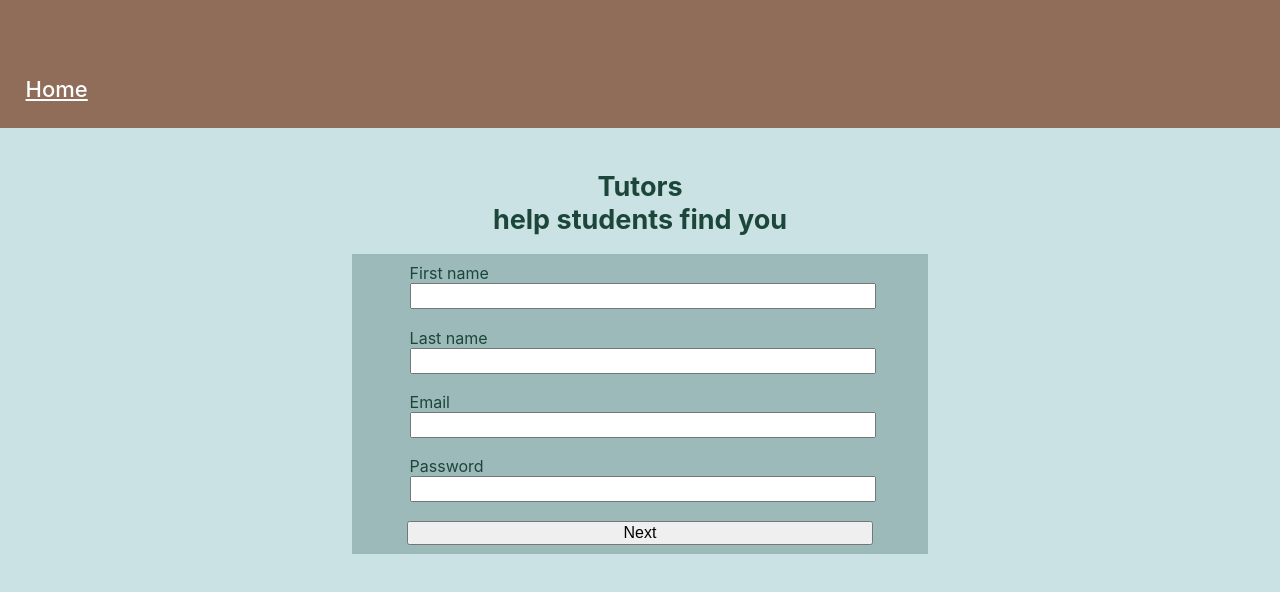
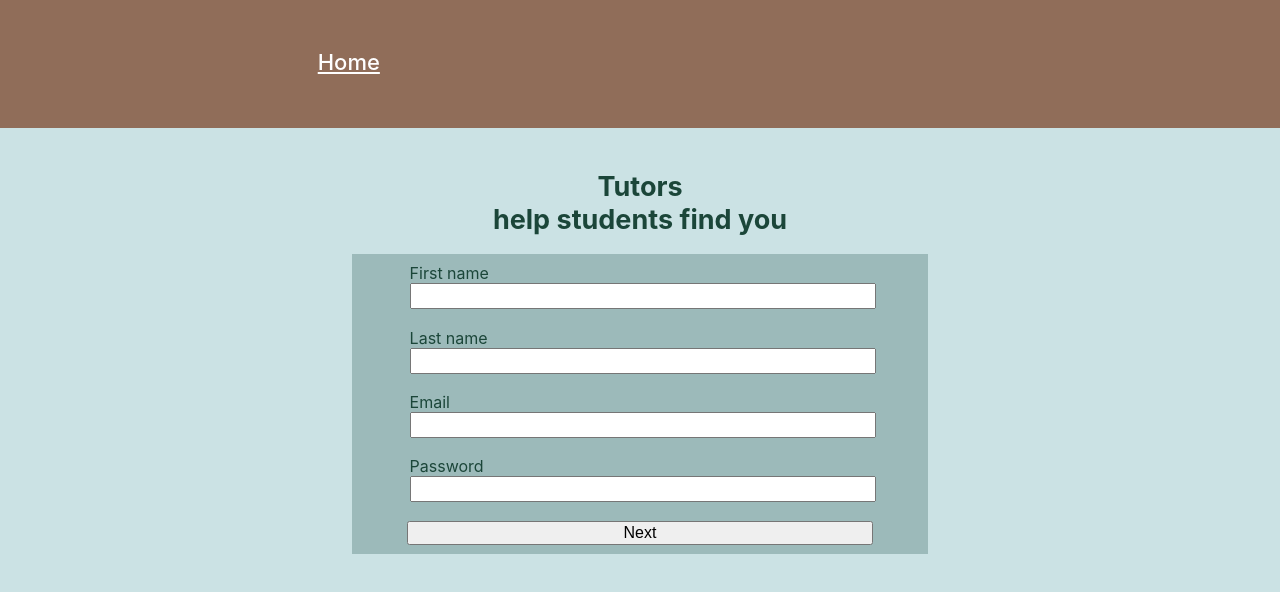
Before and after one commit to elireiner/tutors-app, a React (Create React App) app: page /tutors/add-service in a window 1280 px wide. Shown: the top 592 px of the page. Built offline with nearby package versions, Linux system fonts and the light colour scheme; no server answers.

Commit message:
add section for layout styling

```diff
--- a/src/components/FormNav/FormNav.js
+++ b/src/components/FormNav/FormNav.js
@@ -8,8 +8,10 @@ export default class FormNav extends React.Component {
 
         return (
             <nav className="navbar">
+                <section className="nav-text">
                 <Link className="home" to='/'>Home</Link>
-            </nav>
+                </section>
+            </nav >
         )
     }
 }
```
